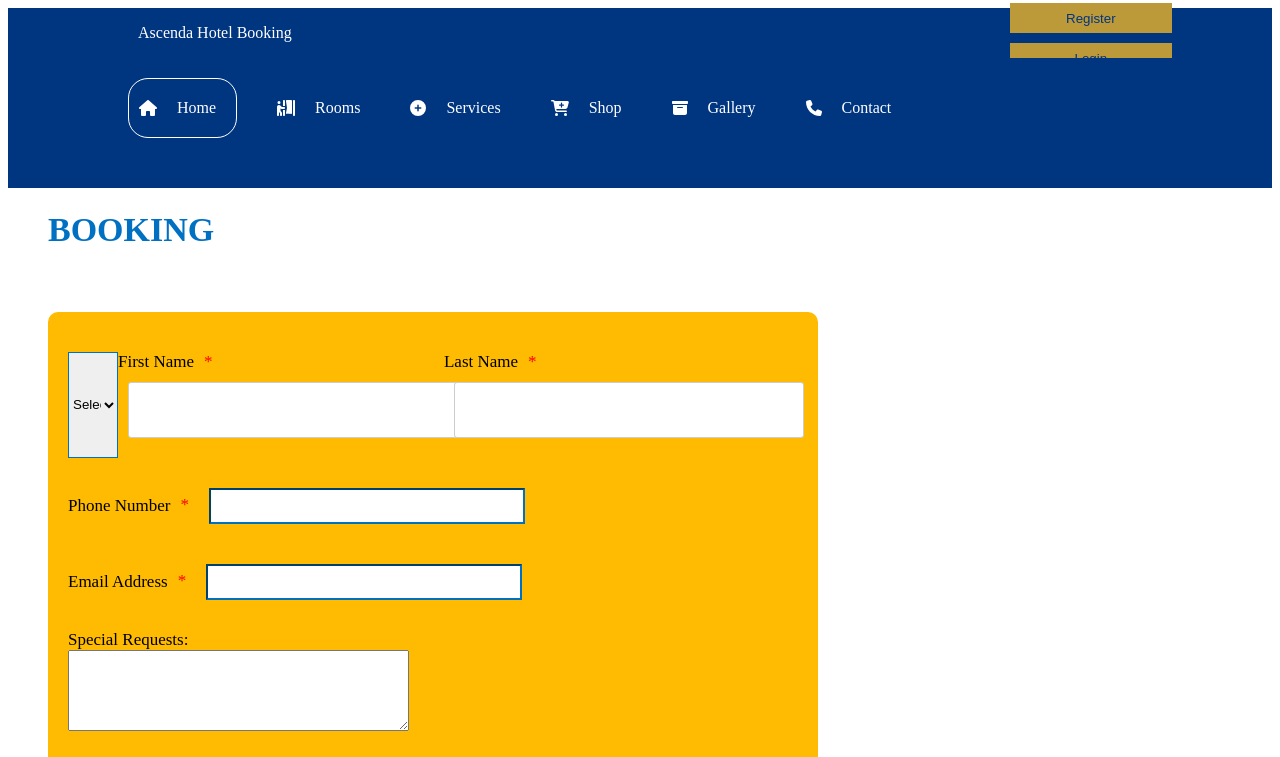
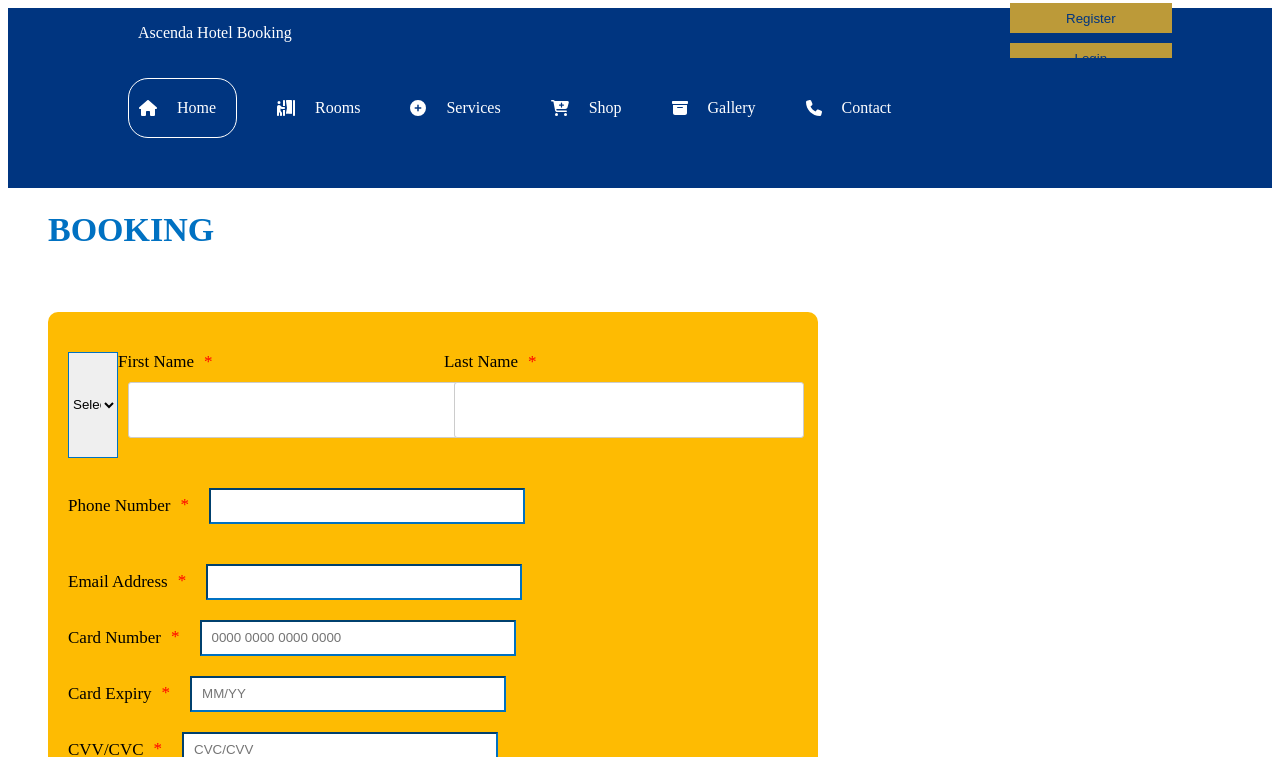
Before and after one commit to wzrwzr23/Ascenda-Hotel-Booking-Web, a React (Create React App) app: page /booking in a window 1280 px wide. Shown: the top 757 px of the page. Built offline with nearby package versions, Linux system fonts and the light colour scheme.

Commit message:
security features (used btn to see output)

```diff
--- a/package.json
+++ b/package.json
@@ -15,6 +15,7 @@
     "@types/react": "^18.0.15",
     "antd": "^4.21.6",
     "axios": "^0.27.2",
+    "crypto-js": "^4.1.1",
     "date-fns": "^2.28.0",
     "enzyme": "^3.11.0",
     "react": "^18.2.0",
--- a/src/Pages/Booking/Booking.jsx
+++ b/src/Pages/Booking/Booking.jsx
@@ -1,9 +1,46 @@
 import './Booking.css'
+import { useState } from 'react'
 import Navbar from '../../Components/Navbar/Navbar'
 import Header from '../../Components/Header/Header'
 import Footer from '../../Components/Footer/Footer';
+import { useSearchParams } from 'react-router-dom';
+import key from '../../secretKey'
+var CryptoJS = require("crypto-js")
 
 const Booking = () => {
+  const [phoneNum, setPhoneNum] = useState('')
+  const [emailAdd, setEmailAdd] = useState('')
+  const [cardNum, setCardNum] = useState('')
+  const [cardExpiry, setCardExpiry] = useState('')
+  const [cardCvc, setCardCvc] = useState('')
+  const [billingAdd, setBillingAdd] = useState('')
+
+  function maskData(cardNo) {
+    var firstPart = cardNo.slice(0, 7)
+    var lastPart = cardNo.slice(15)
+    var maskedPart = ""
+    for (var i = 7; i < 15; i++) {
+      if (cardNo.charAt(i) === "") {continue}
+      else {maskedPart += 'X'}
+    }
+    var maskedData = firstPart + maskedPart + lastPart
+    return maskedData
+  }
+
+  function encryption(data) {
+    var ciphertext = CryptoJS.AES.encrypt(data, key).toString()
+    return ciphertext
+  }
+
+  function handleSubmit(e) {
+    e.preventDefault()
+    var dict = {}
+    dict['Phone Number'] = encryption(phoneNum)
+    dict['Email Address'] = encryption(emailAdd)
+    dict['Billing Address'] = encryption(billingAdd)
+    dict['Card Number'] = maskData(cardNum)
+    alert(JSON.stringify(dict))
+  }
 
   return (
     <>
@@ -34,11 +71,63 @@ const Booking = () => {
             </div>
             <div className="phoneNumber">
               Phone Number<span class="require">*</span>
-              <input className='inputBox' type="tel" required/>
+              <input className='inputBox' type="tel" value={phoneNum} onChange={(e) => setPhoneNum(e.target.value)} required/>
             </div>
             <div className="emailAddress">
               Email Address<span class="require">*</span>
-              <input className='inputBox' type="email" required/>
+              <input className='inputBox' type="email" value={emailAdd} onChange={(e) => setEmailAdd(e.target.value)} required/>
+            </div>
+            <div className="cardNumber">
+              Card Number<span class="require">*</span>
+              <input
+                className='inputBox'
+                name='number'
+                placeholder='0000 0000 0000 0000'
+                type="tel"
+                pattern="^[0-9]{4} [0-9]{4} [0-9]{4} [0-9]{4}$"
+                value={cardNum}
+                onChange={(e) => setCardNum(e.target.value)}
+                // onChange={(event) => {
+                //   const {value} = event.target
+                //   event.target.value = normalizeCardNumber(value)
+                // }}
+                required
+              />
+            </div>
+            <div className="cardExpiry">
+              Card Expiry<span class="require">*</span>
+              <input
+                className='inputBox'
+                name='expiry'
+                placeholder='MM/YY'
+                type="tel"
+                pattern="^[0-9]{2}/[0-9]{2}$"
+                value={cardExpiry}
+                onChange={e => setCardExpiry(e.target.value)}
+                // onChange={(event) => {
+                //   const {value} = event.target
+                //   event.target.value = normalizeCardExpiry(value)
+                // }}
+                required
+              />
+            </div>
+            <div className="cardCVC">
+              CVV/CVC<span class="require">*</span>
+              <input
+                className='inputBox'
+                name='cvc'
+                placeholder='CVC/CVV'
+                type="tel"
+                pattern="^[0-9]{3}$"
+                value={cardCvc}
+                onChange={e => setCardCvc(e.target.value)}
+                // onFocus={e => setFocus(e.target.name)}
+                // onChange={(event) => {
+                //   const {value} = event.target
+                //   event.target.value = normalizeCardNumber(value)
+                // }}
+                required
+              />
             </div>
             <div className="specials">
               Special Requests:
@@ -49,11 +138,12 @@ const Booking = () => {
             <div className="billingAddress">
               Billing Address<span class="require">*</span>
               <div className="textBox">
-                <textarea classname="Text1" cols="40" rows="5"></textarea>
+                <textarea classname="Text1" cols="40" rows="5" value={billingAdd} onChange={(e) => setBillingAdd(e.target.value)} ></textarea>
               </div>
             </div>
             {/*<input className='submitBtn' type="submit"/>*/}
             <a href={`/booking/`}></a>
+            <input className='submitBtn' type="submit" onClick={handleSubmit}/>
         </form>
       </div>
     </div>
--- a/src/Pages/payment/Payment.jsx
+++ b/src/Pages/payment/Payment.jsx
@@ -17,7 +17,7 @@ const Payment = () => {
       <div className="row">
         <div className="col-75">
           <div className="container">
-            <form action="/action_page.php">
+            <form>
               <div className="row">
 
                 <div className="col-50">
```
Also changed, not shown: 2 other files (tests, documents, lock files or other folders).
